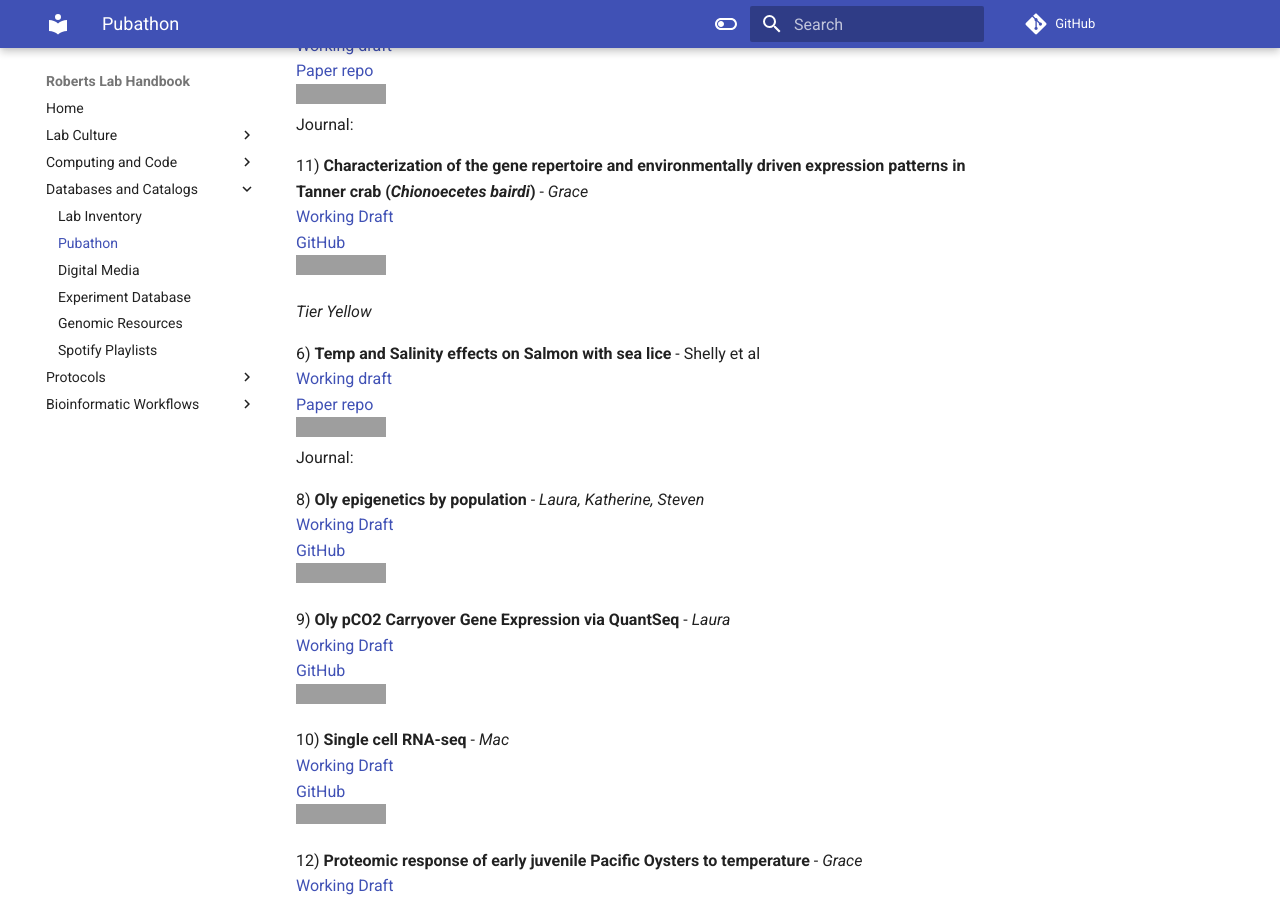
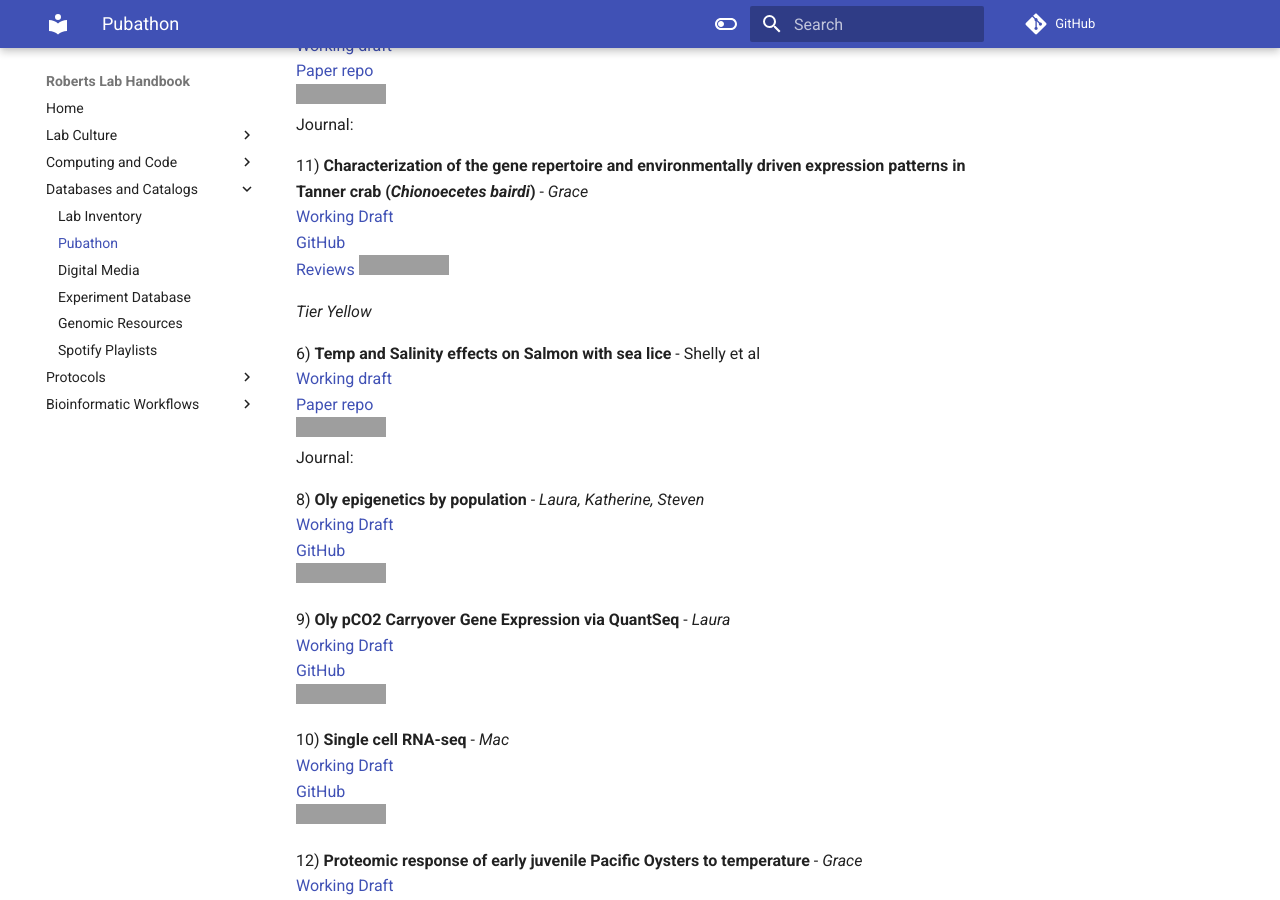
Before and after one commit to RobertsLab/resources, an MkDocs documentation site: the page built from docs/Pubathon.md, in a window 1280 px wide and 900 px high, scrolled down 1010 px, cut to the strip 0-900 px from the top of the window. Built offline with MkDocs 1.6.1 and Material for MkDocs 9.7.7, drawn with Linux system fonts in a browser that asks for light colours; comment, search, counter and statistics services are not loaded; grey boxes are pictures that could not be loaded.

Commit message:
crab reviews

```diff
--- a/docs/Pubathon.md
+++ b/docs/Pubathon.md
@@ -31,6 +31,7 @@ Journal:
 11) **Characterization of the gene repertoire and environmentally driven expression patterns in Tanner crab (_Chionoecetes bairdi_)** - _Grace_
 [Working Draft](https://docs.google.com/document/d/1dKwKKFfLoBPAswzMlaJ7Fk5BKDAN6C4ldv-6xpWIr9s/edit)
 [GitHub](https://github.com/RobertsLab/paper-tanner-crab)
+[Reviews](https://docs.google.com/document/d/1E4sNHj3TsNuItN2kXNEM5aYekyMI4p4wgo4qybXEnsI/edit)
 ![status](https://img.shields.io/badge/pub--a--thon%20status-in%20progress-orange.svg)
 
 
```
